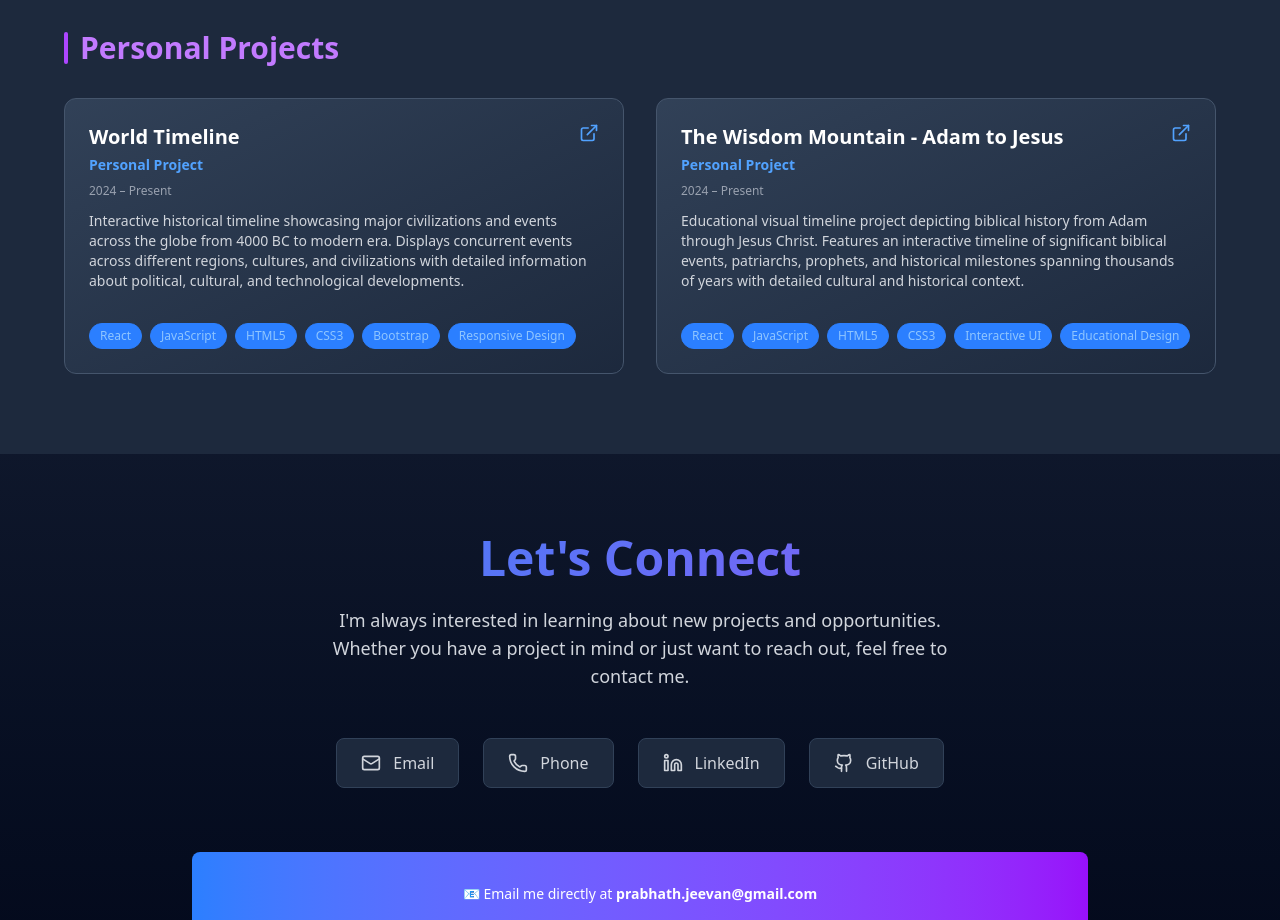
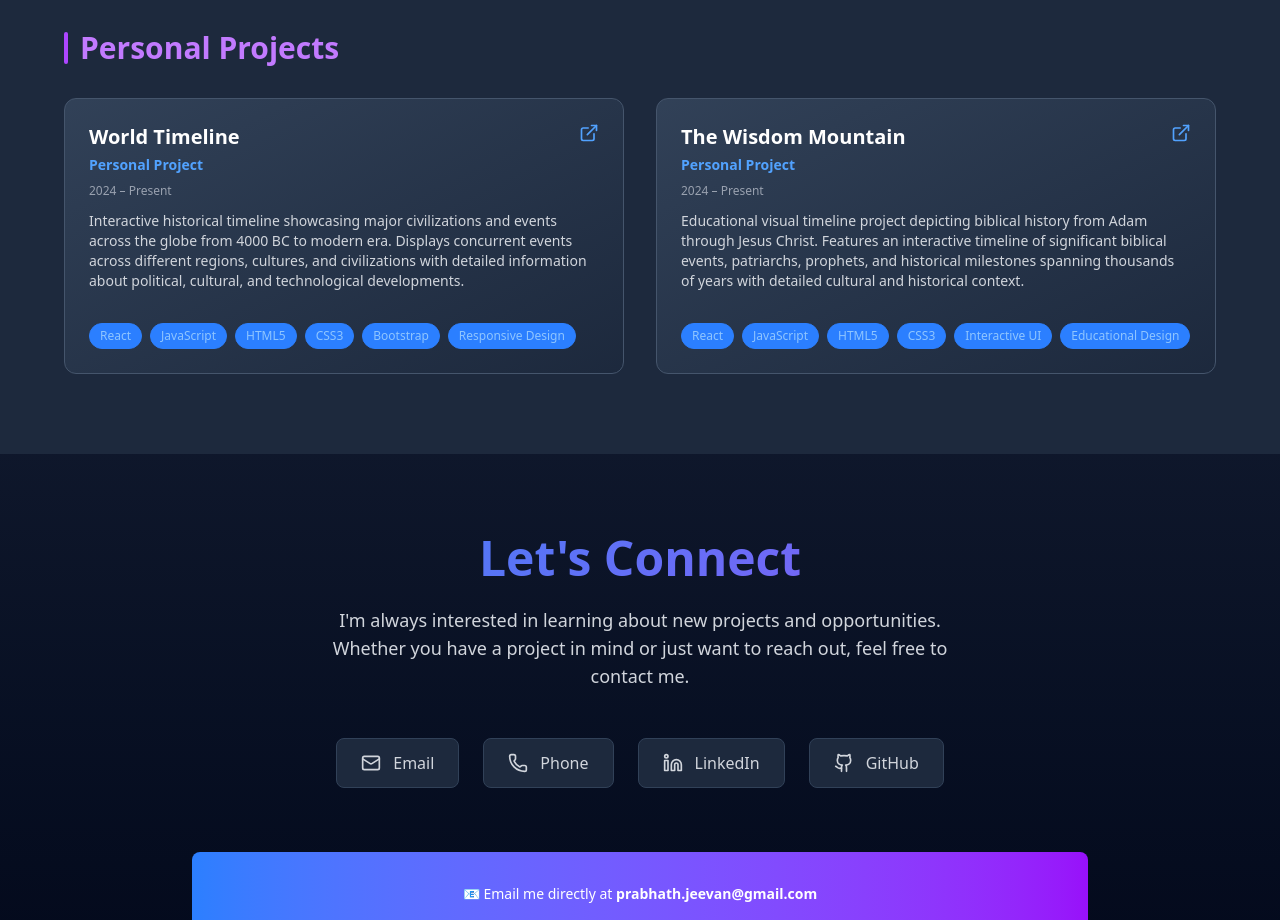
Before and after one commit to nivedh-cloud/jeevan-resume, a React (Vite) app: page / in a window 1280 px wide. Shown: the part 2940-3860 px from the top of the page. Built offline with nearby package versions, Linux system fonts and the light colour scheme.

Commit message:
made some changes

```diff
--- a/src/data/resumeData.ts
+++ b/src/data/resumeData.ts
@@ -137,7 +137,7 @@ export const resumeData = {
     {
       id: 6,
       category: "Personal",
-      name: "The Wisdom Mountain - Adam to Jesus",
+      name: "The Wisdom Mountain",
       company: "Personal Project",
       duration: "2024 – Present",
       description: "Educational visual timeline project depicting biblical history from Adam through Jesus Christ. Features an interactive timeline of significant biblical events, patriarchs, prophets, and historical milestones spanning thousands of years with detailed cultural and historical context.",
```
Also changed, not shown: 1 other file (tests, documents, lock files or other folders).
